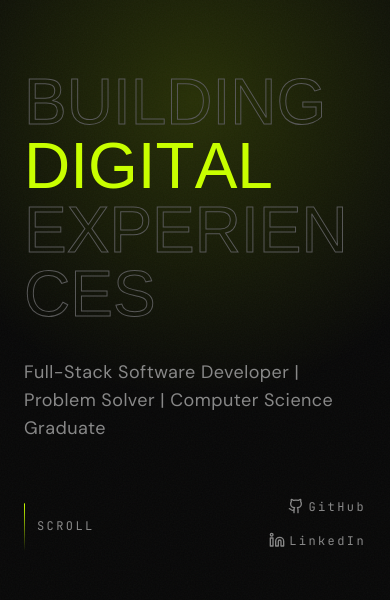
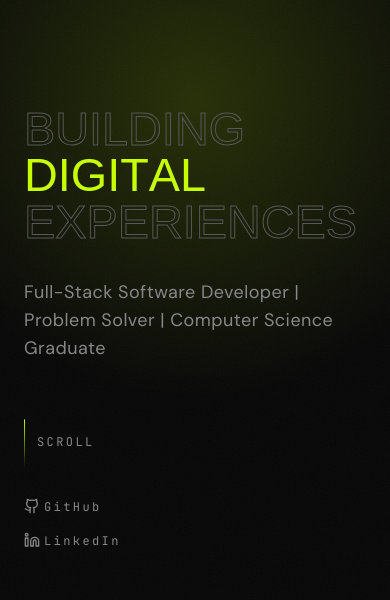
Before and after one commit to Rabiul35790/My-react-portfolio, a React (Vite) app: page / in a window 390 px wide. Shown: the part 238-838 px from the top of the page. Built offline with nearby package versions, Linux system fonts and the light colour scheme; no server answers; a web font is replaced by a local one.

Commit message:
header problem solved

```diff
--- a/src/pages/HomePage.tsx
+++ b/src/pages/HomePage.tsx
@@ -36,7 +36,7 @@ export default function HomePage() {
   }, []);
 
   return (
-    <>
+    <main className="overflow-x-hidden">
       <HeroSection />
       <Marquee />
       <WorkSection />
@@ -44,6 +44,6 @@ export default function HomePage() {
       <EducationSection />
       <ProcessSection />
       <ContactSection />
-    </>
+    </main>
   );
 }
--- a/src/sections/HeroSection.tsx
+++ b/src/sections/HeroSection.tsx
@@ -45,7 +45,7 @@ export function HeroSection() {
           {lines.map((line, idx) => (
             <motion.h1
               key={line.text}
-              className={`font-display text-hero leading-none ${line.stroke ? "hero-stroke text-transparent" : "text-primary"}`}
+              className={`font-display text-[clamp(2.7rem,12vw,9rem)] leading-none md:text-hero ${line.stroke ? "hero-stroke text-transparent" : "text-primary"}`}
               initial={{ opacity: 0, y: 50 }}
               animate={{ opacity: 1, y: 0 }}
               transition={{ delay: idx * 0.15, duration: 0.7, ease: [0.22, 1, 0.36, 1] }}
@@ -63,15 +63,19 @@ export function HeroSection() {
               ))}
             </motion.h1>
           ))}
-        </div>        <p className="max-w-3xl font-body text-lg tracking-wide text-text2">Full-Stack Software Developer | Problem Solver | Computer Science Graduate</p>
+        </div>
 
-        <div className="mt-6 flex items-end justify-between">
+        <p className="max-w-3xl font-body text-lg tracking-wide text-text2">
+          Full-Stack Software Developer | Problem Solver | Computer Science Graduate
+        </p>
+
+        <div className="mt-6 flex flex-col gap-8 sm:flex-row sm:items-end sm:justify-between">
           <div className="flex items-center gap-3">
             <div className="scroll-line" />
             <span className="font-mono text-label text-text2">SCROLL</span>
           </div>
 
-          <div className="flex flex-col items-end gap-4 font-mono text-label text-text2">
+          <div className="flex flex-col items-start gap-4 font-mono text-label text-text2 sm:items-end">
             <a
               className="flex gap-1"
               href="https://github.com/Rabiul35790/"
@@ -92,9 +96,6 @@ export function HeroSection() {
               <Linkedin className="h-4 w-4" />
               LinkedIn
             </a>
-            {/* <a href="https://x.com/yourusername" target="_blank" rel="noopener noreferrer" data-cursor="interactive">
-              Twitter
-            </a> */}
           </div>
         </div>
       </div>
```
